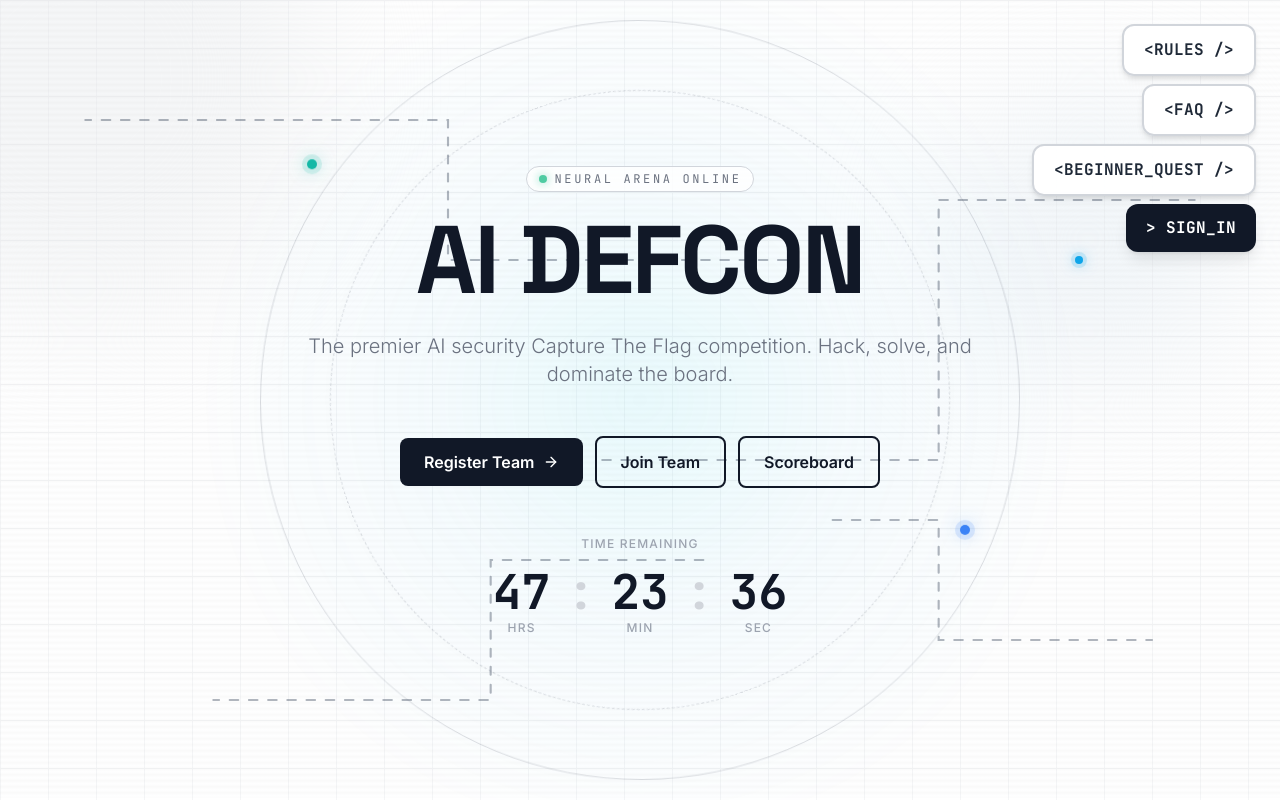
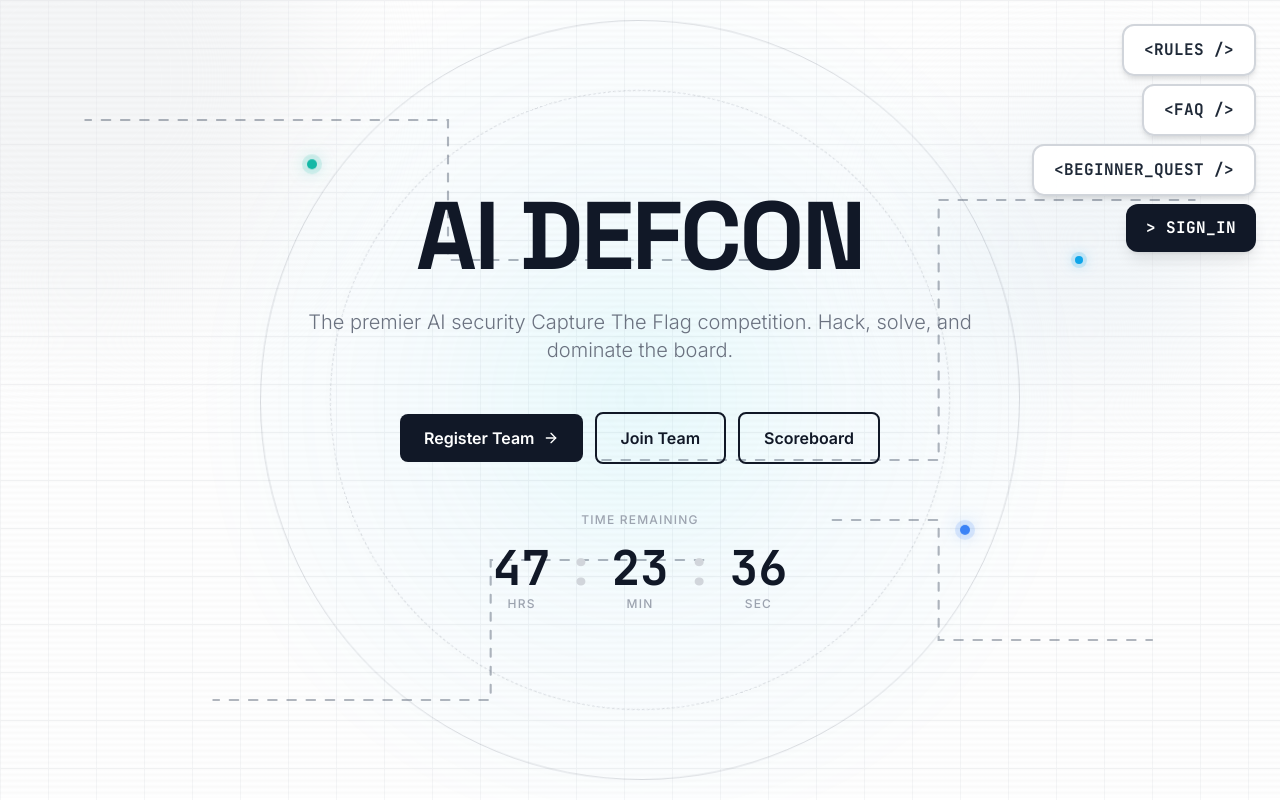
Before and after one commit to Deviant96/aidefcon, a React (Vite) app: page / in a window 1280 px wide. Built offline with nearby package versions, Linux system fonts and the light colour scheme.

Commit message:
Remove chip

```diff
--- a/src/pages/HomePage.jsx
+++ b/src/pages/HomePage.jsx
@@ -82,10 +82,6 @@ export default function HomePage({ onAuthClick, onFaqClick, onCreateTeam, onJoin
       </div>
 
       <div className="max-w-3xl mx-auto text-center relative z-10">
-        <p className="inline-flex items-center gap-2 mb-5 px-3 py-1 rounded-full border border-gray-300 bg-white/80 text-[11px] sm:text-xs font-mono text-gray-500 tracking-[0.22em] uppercase">
-          <span className="inline-block w-2 h-2 rounded-full bg-emerald-500 shadow-[0_0_10px_rgba(16,185,129,0.7)] animate-pulse" />
-          Neural Arena Online
-        </p>
         <h1 className="text-6xl sm:text-7xl md:text-8xl font-extrabold text-gray-900 tracking-tight leading-none mb-6">
           AI DEFCON
         </h1>
```
